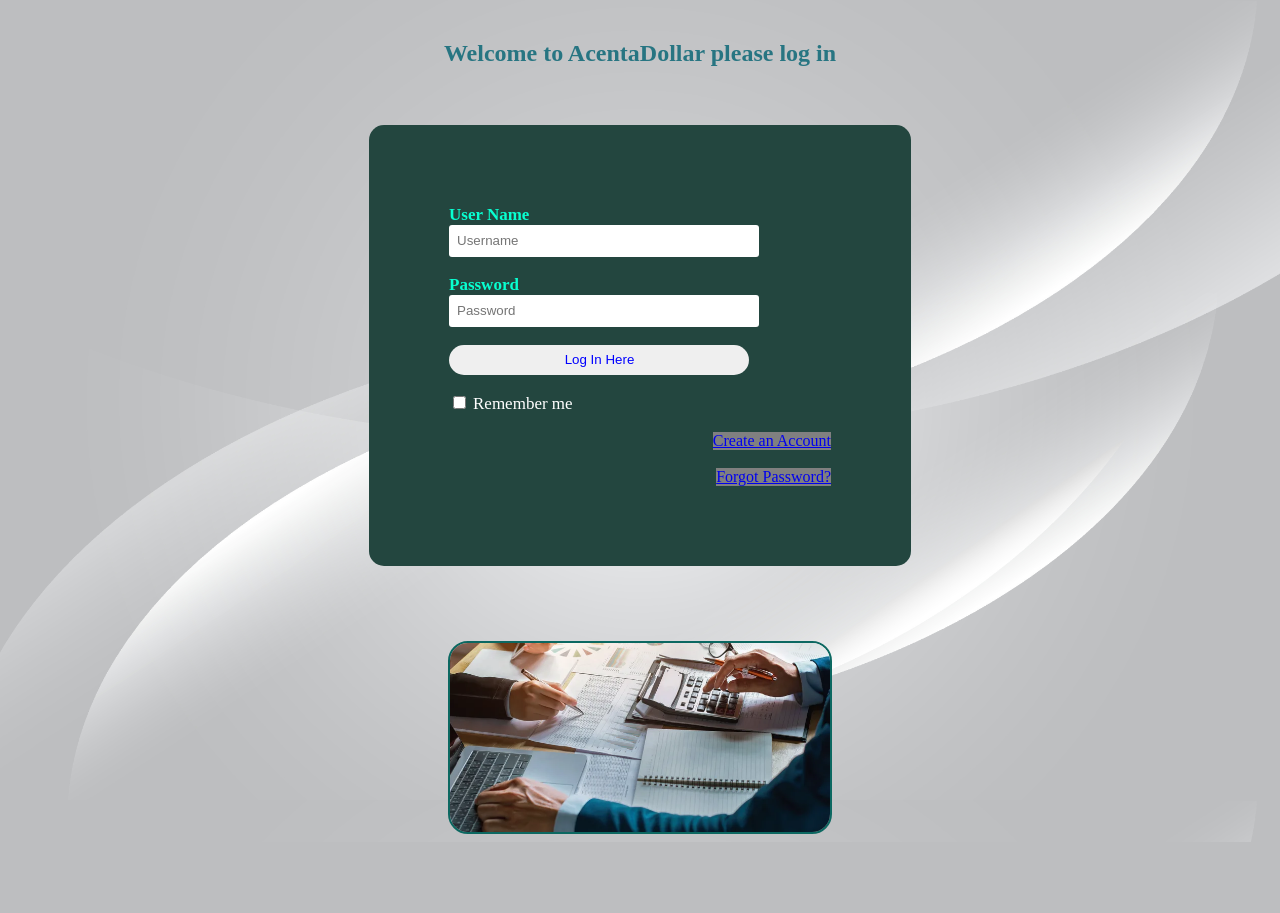
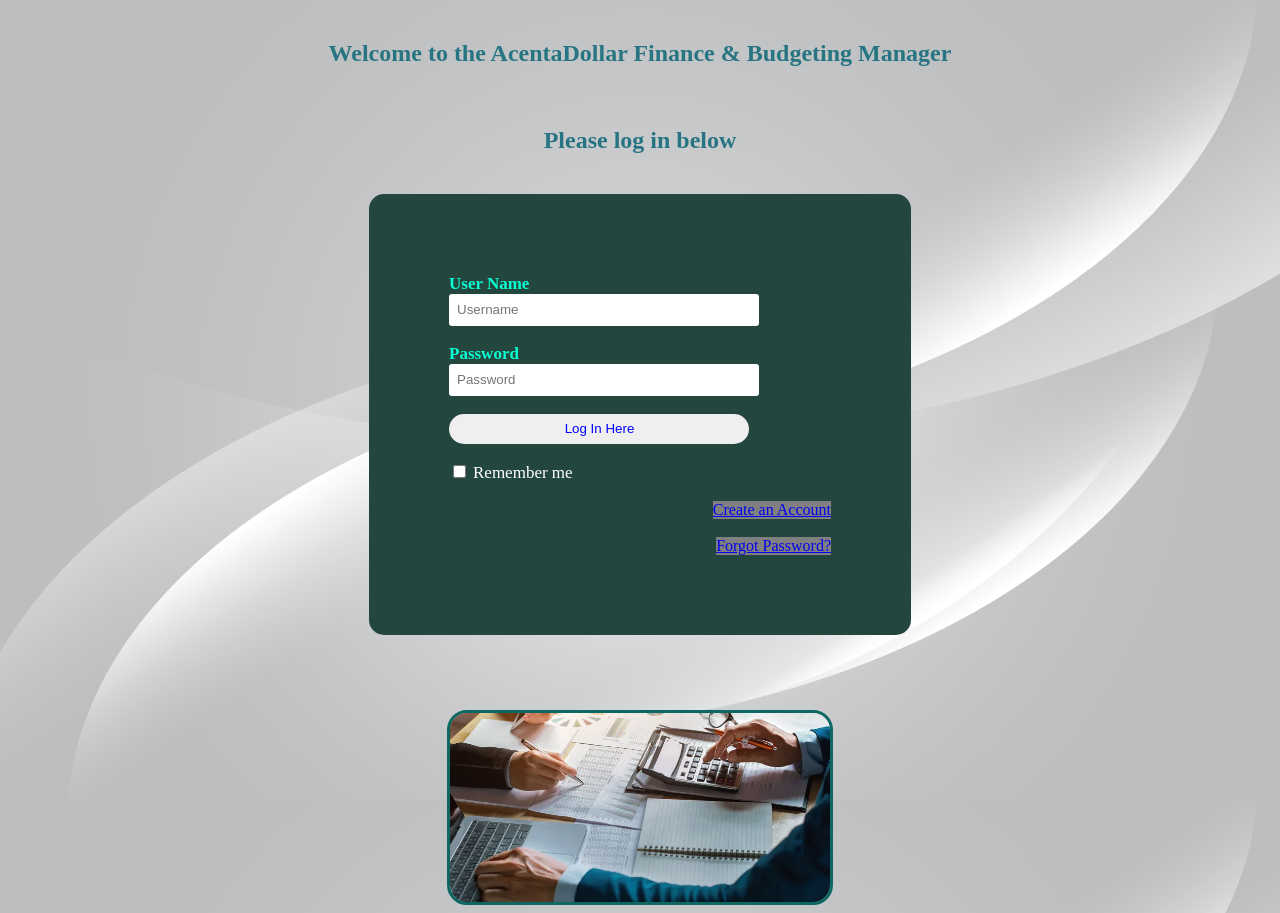
Before and after one commit to s3052912/AcentaDollar, a PHP site: page / in a window 1280 px wide. Before the commit the page ends 834 px from the top, so only its background shows below. Run offline with PHP 8.4, Linux system fonts and the light colour scheme.

Commit message:
log in page rough completion.

```diff
--- a/index.html
+++ b/index.html
@@ -6,7 +6,8 @@
     <title>Login</title>
   </head>
   <body>
-<div class="loginheader"> <h2>Welcome to AcentaDollar please log in</h2><br></div>
+<div class="loginheader"> <h2>Welcome to the AcentaDollar Finance & Budgeting Manager</h2>
+<h2>Please log in below</h2></div>
  <div class="login">
  <form id="login" method="get" action="https://ashoconnor.github.io/AcentaDollar/mainmenu">
      <label><b>User Name
--- a/style.css
+++ b/style.css
@@ -146,5 +146,5 @@ body {
   border-radius: 20px;
   border-color: #0C6861;
   border-style: solid;
-  border-width: 2px;
+  border-width: 3px;
 }
```
